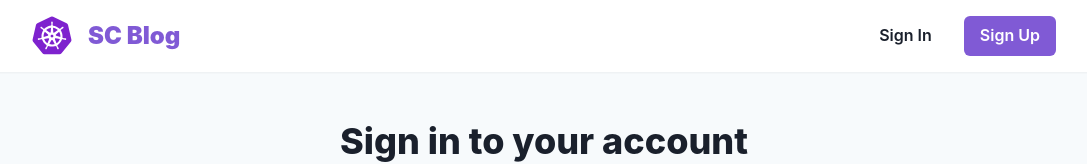
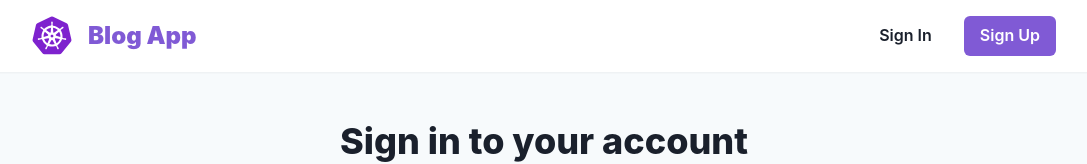
Before and after one commit to edreinoso/blog-app-frontend, a React (Create React App) app: page /login in a window 1280 px wide. Shown: the top 164 px of the page, without its empty margins (96-1183 px from the left). Built offline with nearby package versions, Linux system fonts and the light colour scheme; no server answers.

Commit message:
refactor(blog-front) :recycle: changing the app name

```diff
--- a/src/components/common/NavBar.tsx
+++ b/src/components/common/NavBar.tsx
@@ -12,6 +12,8 @@ const NavBar: React.FC<NavBarProps> = () => {
   const dispatch = useStateDispatch();
 
   const { isAuthenticated, user } = useStateSelector((state) => state.auth);
+
+  // console.log(isAuthenticated, user.data.first_name)
 
   return (
     <Box position="sticky" bg="white" top={0} shadow="sm" py={4} zIndex={999}>
@@ -30,7 +32,7 @@ const NavBar: React.FC<NavBarProps> = () => {
         >
           <Logo h={10} w={10} />
           <Text ml={4} fontSize="2xl" fontWeight="black" color="purple.500">
-            SC Blog
+            Blog App
           </Text>
         </Flex>
 
```
